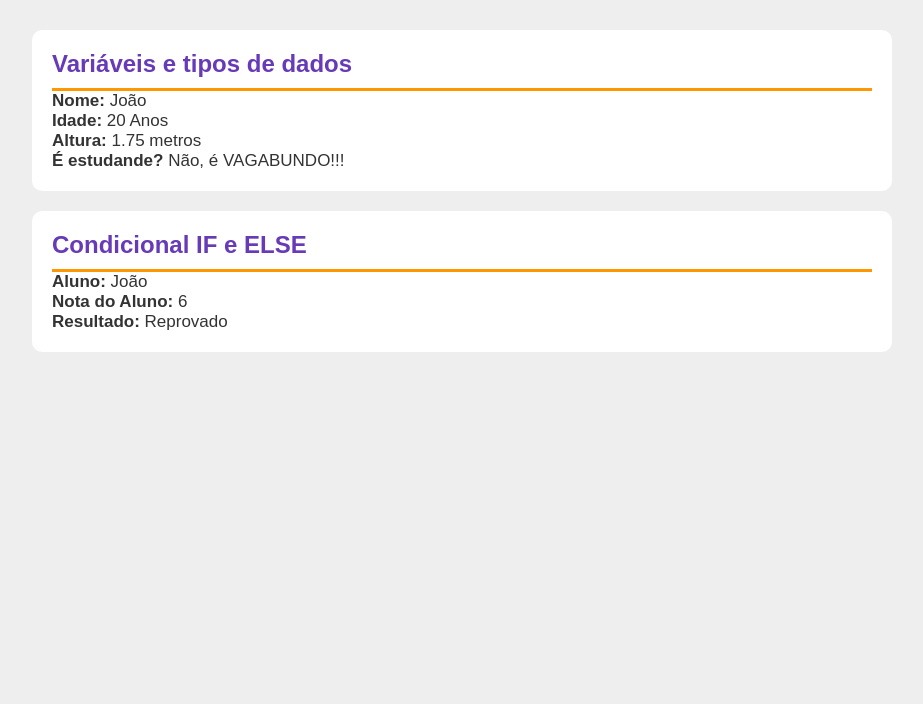
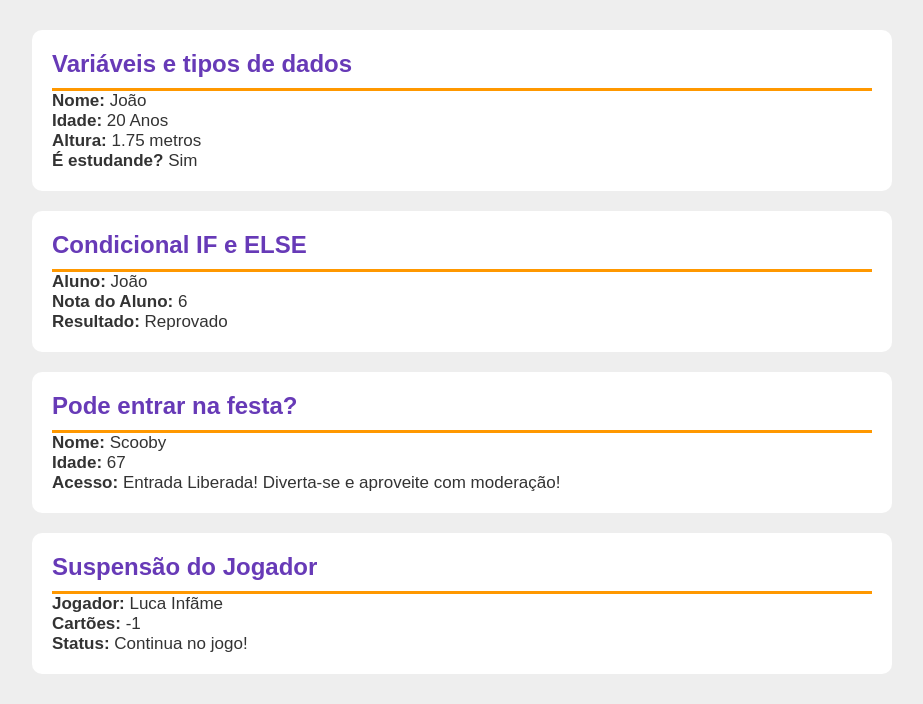
Before and after one commit to gabrielpr395-sys/php-web, a PHP site: page /26-11-2026/index.php in a window 1280 px wide. Shown: the part 120-824 px from the top of the page, without its empty margins (178-1101 px from the left). Before the commit the page ends 472 px from the top, so only its background shows below. Run offline with PHP 8.4, Linux system fonts and the light colour scheme.

Commit message:
adição do div card de suspensão de jogador

```diff
--- a/26-11-2026/index.php
+++ b/26-11-2026/index.php
@@ -28,7 +28,7 @@
             $altura = 1.75;
 
             // Variável do tipo boolen
-            $estudante = false;
+            $estudante = true;
             ?>
 
             <p>
@@ -76,6 +76,56 @@
 
         </div>
 
+        <div class="card">
+            <h2>Pode entrar na festa?</h2>
+
+            <?php
+            //ENtrada de dados
+            $nome = "Scooby";
+            $idade = 67;
+
+            //Verifica se a pessias pode entrar na festa
+            if ($idade >= 18) {
+                $acesso = "Entrada Liberada! Diverta-se e aproveite com moderação!";
+            } else {
+                $acesso = "Entrada Negada!";
+            }
+            ?>
+
+            <p><strong>Nome: </strong> <?= $nome?></p>
+            <p><strong>Idade: </strong> <?= $idade?></p>
+            <p><strong>Acesso: </strong> <?= $acesso?></p>
+
+        </div>
+
+        <div class="card">
+            <h2>Suspensão do Jogador</h2>
+
+            <?php
+            //Dados do jogador
+            $nome = "Luca Infãme";
+            $cartoes = -1;
+
+            // 3 catões amarelos ou mais = suspenso, ou seja, status do jogador na partida
+            if ($cartoes >= 3) {
+                $status = "Suspenso do jogo!";
+            } else {
+                $status = "Continua no jogo!";
+            }
+            ?>
+
+            <p><strong>Jogador: </strong> <?= $nome?></p>
+            <p><strong>Cartões: </strong> <?= $cartoes?></p>
+            <p><strong>Status: </strong> <?= $status?></p>
+
+        </div>
+
+
+
+
+
+
+
     </main>
 
 
```
